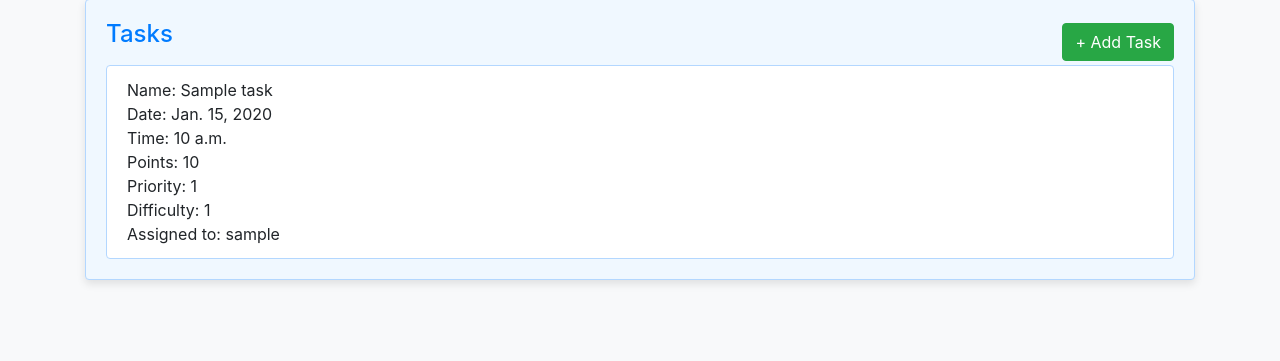
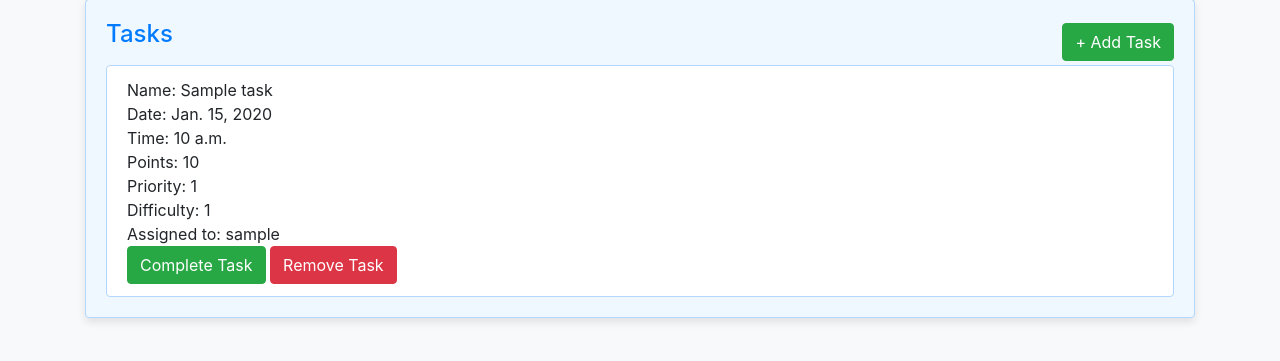
Before and after one commit to UCCS-CS4300-5300/group5-spring2024, a Django app: page /tasks/ in a window 1280 px wide. Shown: the part 183-544 px from the top of the page. Run offline with Django 5.2, Linux system fonts and the light colour scheme; a user stored in the database is signed in; tables that the repository leaves empty hold one stand-in row (values such as "Sample post"); some libraries are stand-ins or nearby versions.

Commit message:
Added the ability to complete/remove tasks from the task list page

```diff
--- a/Task_Quest_App/Task_Quest_Config/templates/Task_Quest_Config/task_list.html
+++ b/Task_Quest_App/Task_Quest_Config/templates/Task_Quest_Config/task_list.html
@@ -71,6 +71,16 @@
             <div>Priority: {{ task.priority }}</div>
             <div>Difficulty: {{ task.difficulty }}</div>
             <div>Assigned to: {{ task.user.username }}</div>
+            <form method="post" action="{% url 'complete_task' task.id %}" style="display: inline;">
+                {% csrf_token %}
+                <input type="hidden" name="task_id" value="{{ task.id }}">
+                <button type="submit" class="btn btn-success">Complete Task</button>
+            </form>
+            <form method="post" action="{% url 'remove_task' task.id %}" style="display: inline;">
+                {% csrf_token %}
+                <input type="hidden" name="task_id" value="{{ task.id }}">
+                <button type="submit" class="btn btn-danger">Remove Task</button>
+            </form>
         </li>
         {% empty %}
         <li class="list-group-item">No tasks to show.</li>
--- a/Task_Quest_App/Task_Quest_Config/urls.py
+++ b/Task_Quest_App/Task_Quest_Config/urls.py
@@ -14,6 +14,8 @@ urlpatterns = [
   path('tasks/', views.TaskListView.as_view(), name='task-list'),
   path('addtask/', views.create_task, name='add-task'),
   path('game/', views.start_game, name='quest-game'),
+  path('complete-task/<int:task_id>/', views.complete_task, name='complete_task'),
+  path('remove-task/<int:task_id>/', views.remove_task, name='remove_task'),
 
 ]
 
--- a/Task_Quest_App/Task_Quest_Config/views.py
+++ b/Task_Quest_App/Task_Quest_Config/views.py
@@ -12,12 +12,13 @@ from .models import Task
 from .forms import *
 from django.utils.decorators import method_decorator
 from django.contrib.auth.decorators import login_required
+from django.views.decorators.http import require_POST
+from django.shortcuts import get_object_or_404
+from .models import Profile
 
 
 @login_required
-
 def calendar(request):
-
   '''
   if request.method == 'POST':
     form = TaskForm(request.POST)
@@ -34,20 +35,28 @@ def calendar(request):
   cal = HTMLCalendar()
 
   # Generate HTML for the current month's calendar
-  html_cal = cal.formatmonth(datetime.today().year, datetime.today().month,     withyear=True)
+  html_cal = cal.formatmonth(datetime.today().year,
+                             datetime.today().month,
+                             withyear=True)
   # Mark the HTML as safe to prevent autoescaping
   calendar = mark_safe(html_cal)
   # Get the current month and year in a human-readable format
   current_month_year = datetime.today().strftime('%B %Y')
   # Render the template with the calendar and current month/year as context  variables
-  return render(request, 'Task_Quest_Config/calendar.html', {'calendar' : calendar, 'current_month_year': current_month_year})
+  return render(request, 'Task_Quest_Config/calendar.html', {
+      'calendar': calendar,
+      'current_month_year': current_month_year
+  })
 
 
 '''This page doesn't work with the built-in webview since it uses an anonymous user.
   Instead, use a new tab logged in as an admin user.'''
+
+
 @method_decorator(login_required, name='dispatch')
 class TaskListView(generic.ListView):
   model = Task
+
   def get_context_data(self, **kwargs):
     context = super().get_context_data(**kwargs)
     context['task_list'] = Task.objects.filter(user=self.request.user)
@@ -83,5 +92,39 @@ def start_game(request):
 @login_required
 def home_page(request):
   top_tasks = Task.objects.filter(user=request.user)[:3]
-  context = {'top_tasks' : top_tasks}
+  context = {'top_tasks': top_tasks}
   return render(request, 'Task_Quest_Config/home.html', context)
+
+
+@login_required
+def remove_task(request, task_id):
+  # Retrieve task from database
+  task = get_object_or_404(Task, id=task_id)
+
+  # Check if the task belongs to the current user
+  if task.user == request.user:
+    task.delete()
+    return redirect('task-list')
+  else:
+    # If the task doesn't belong to the current user just redirect to task list page
+    return redirect('task-list')
+
+
+@login_required
+def complete_task(request, task_id):
+  # Retrieve task from database
+  task = get_object_or_404(Task, id=task_id)
+
+  # Check if the task belongs to the current user
+  if task.user == request.user:
+    # Increment the points for the user
+    profile = Profile.objects.get(user=request.user)
+    profile.total_points += task.points
+    profile.save()
+
+    # Remove task and redirect back to task list
+    task.delete()
+    return redirect('task-list')
+  else:
+    # If the task doesn't belong to the current user just redirect to task list page
+    return redirect('task-list')
```
